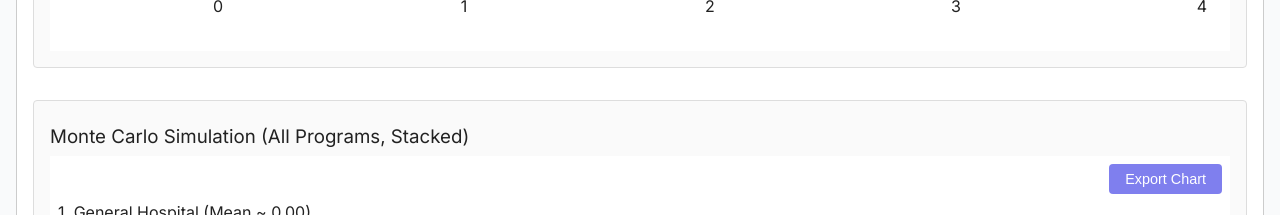
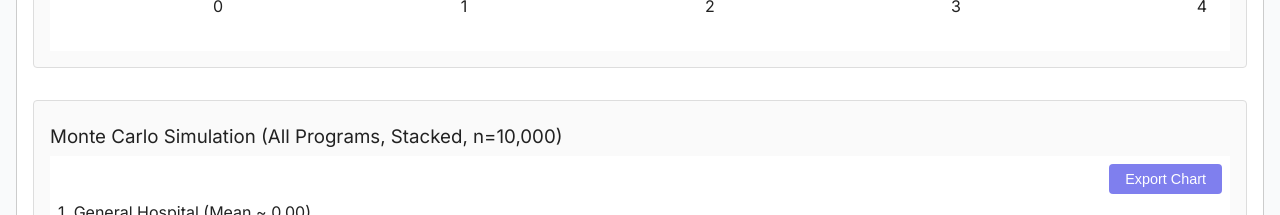
Before and after one commit to tig3r66/rank-order-list, a React (Create React App) app: page / in a window 1280 px wide. Shown: the part 3600-3815 px from the top of the page. Built offline with nearby package versions, Linux system fonts and the light colour scheme; the HTML template or start-up script is replaced by a standard one.

Commit message:
Update Dashboard.js

```diff
--- a/src/components/Dashboard.js
+++ b/src/components/Dashboard.js
@@ -15,7 +15,7 @@ const Dashboard = ({ programsData }) => {
       </div>
 
       <div className="chart-section">
-        <h3>Monte Carlo Simulation (All Programs, Stacked)</h3>
+        <h3>Monte Carlo Simulation (All Programs, Stacked, n=10,000)</h3>
         <MonteCarloChart programsData={programsData} />
       </div>
     </div>
```
